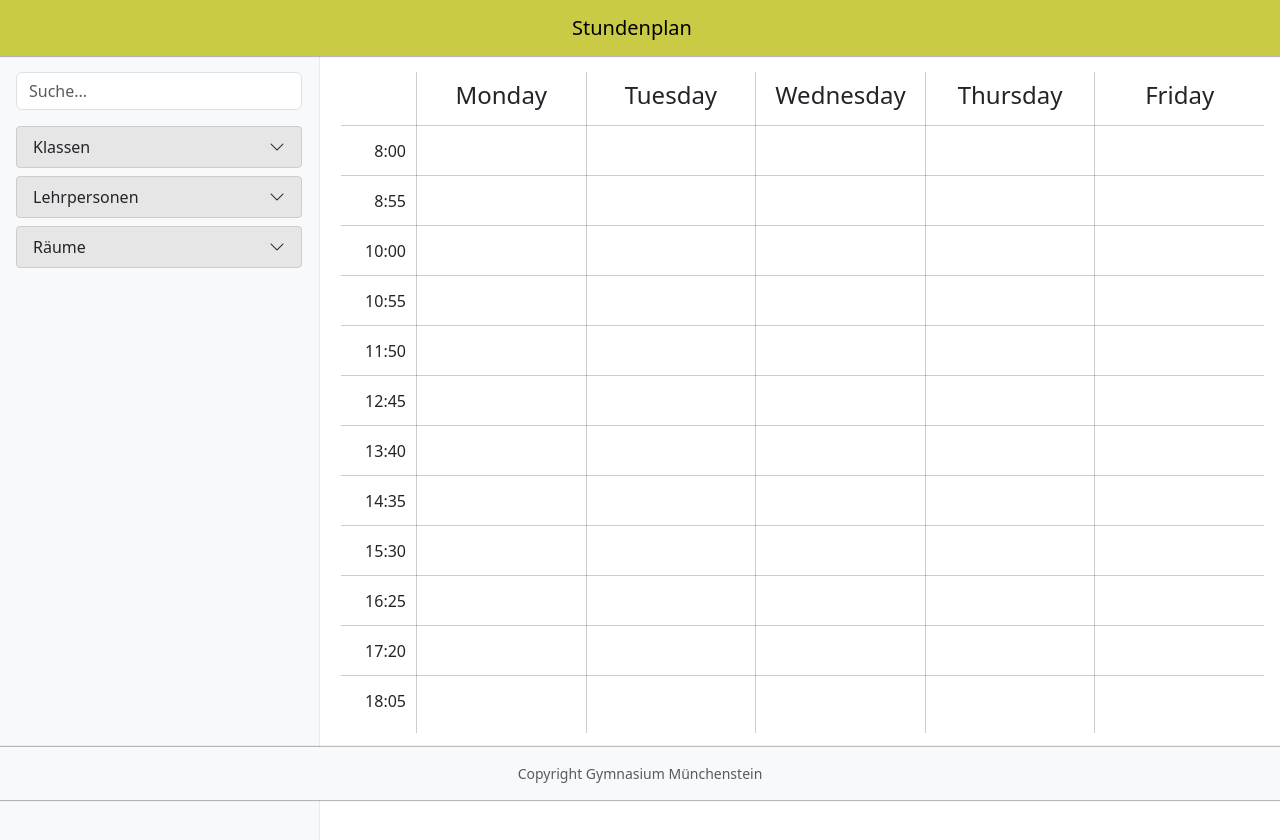
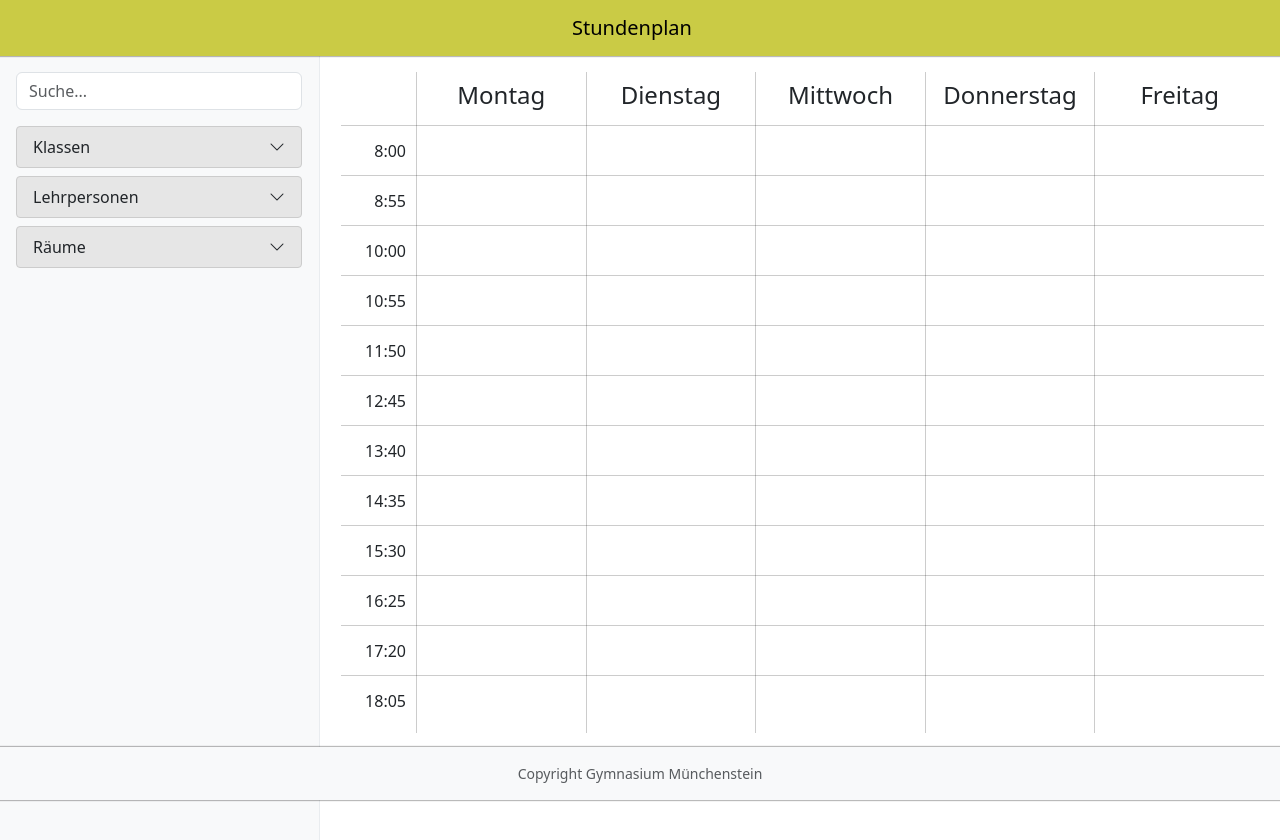
Before and after one commit to gymmuenchenstein/gym-lessons-angular-application, an Angular app: page / in a window 1280 px wide. Shown: the top 840 px of the page. Built offline with nearby package versions, Linux system fonts and the light colour scheme.

Commit message:
refactor: use dayjs to display weekdays

```diff
--- a/src/app/app.component.ts
+++ b/src/app/app.component.ts
@@ -1,6 +1,8 @@
 import { Component } from "@angular/core";
 import { CommonModule } from "@angular/common";
 import { RouterOutlet } from "@angular/router";
+import dayjs from "dayjs";
+import "dayjs/locale/de-ch.js";
 
 @Component({
     selector: "app-root",
@@ -10,4 +12,7 @@ import { RouterOutlet } from "@angular/router";
     styleUrl: "./app.component.scss"
 })
 export class AppComponent {
+    constructor() {
+        dayjs.locale("de-ch");
+    }
 }
--- a/src/app/view/components/timetable/timetable.component.html
+++ b/src/app/view/components/timetable/timetable.component.html
@@ -6,7 +6,7 @@
         </div>
     </div>
     <div class="day weekday{{i + 1}}" *ngFor="let day of days; index as i" >
-        <p class="day-title">{{weekdays[i]}}</p>
+        <p class="day-title">{{ dayjs().startOf("week").add(i, "days").format("dddd") }}</p>
         <div class="index indexlesson{{indice}}" *ngFor="let indice of lessonindices">
             <div class="subindex row">
 
--- a/src/app/view/components/timetable/timetable.component.ts
+++ b/src/app/view/components/timetable/timetable.component.ts
@@ -6,6 +6,7 @@ import {NgbOffcanvas} from "@ng-bootstrap/ng-bootstrap";
 import {DetailsComponent} from "../details/details.component";
 import {CalendarFilterService} from "../../../services/calendar-filter/calendar-filter.service";
 import {MultilessonComponent} from "../multilesson/multilesson.component";
+import dayjs from "dayjs";
 
 // @ts-ignore
 @Component({
@@ -21,10 +22,12 @@ import {MultilessonComponent} from "../multilesson/multilesson.component";
 })
 
 export class TimetableComponent {
+
+    protected readonly dayjs = dayjs;
+
     protected data: CalendarDataEntry[] = [];
     protected lessonindices = [1, 2, 3, 4, 5, 6, 7, 8, 9, 10, 11, 12];
     protected lessontimes = ["8:00", "8:55", "10:00", "10:55", "11:50", "12:45", "13:40", "14:35", "15:30", "16:25", "17:20", "18:05"]
-    protected weekdays = ["Monday", "Tuesday", "Wednesday", "Thursday", "Friday"]
     protected days: number[] = [1, 2, 3, 4, 5];
 
     private offcanvasService = inject(NgbOffcanvas);
@@ -79,4 +82,5 @@ export class TimetableComponent {
     getdatabylessenindex(index: number, day: any) {
         return this.data.filter(lesson => lesson.index == index && lesson.datetime?.day() == day);
     }
+
 }
```
